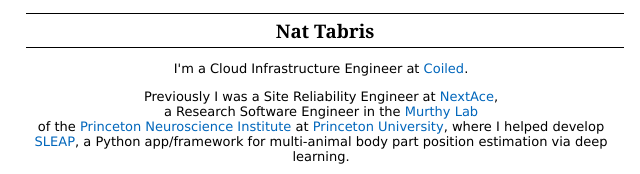
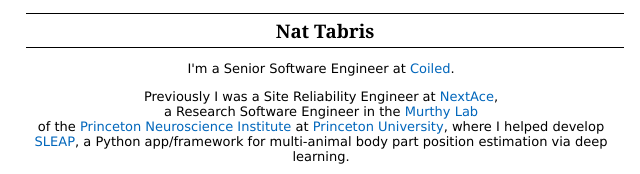
Before and after one commit to ntabris/ntabris.github.io, a plain HTML site: page index.html in a window 1280 px wide. Shown: the part 411-585 px from the top of the page, 304-944 px from the left. Drawn offline with Linux system fonts and the light colour scheme.

Commit message:
update job title

```diff
--- a/index.html
+++ b/index.html
@@ -37,7 +37,7 @@ span.paren p {font-size:x-small;}
 
 <h1>Nat Tabris</h1>
 
-<p>I'm a Cloud Infrastructure Engineer at <a href="https://coiled.io">Coiled</a>.</p>
+<p>I'm a Senior Software Engineer at <a href="https://coiled.io">Coiled</a>.</p>
 
 <p>Previously I was a Site Reliability Engineer at <a href="http://www.nextace.com" target="_blank">NextAce</a>,<br />
 a Research Software Engineer in the <a href="https://murthylab.princeton.edu" target="_blank">Murthy Lab</a><br /> of the <a href="http://pni.princeton.edu" target="_blank">Princeton Neuroscience Institute</a> at <a href="http://www.princeton.edu" target="_blank">Princeton University</a>, where I helped develop <a href="https://sleap.ai" target="_blank">SLEAP</a>, a Python app/framework for multi-animal body part position estimation via deep learning.
```
